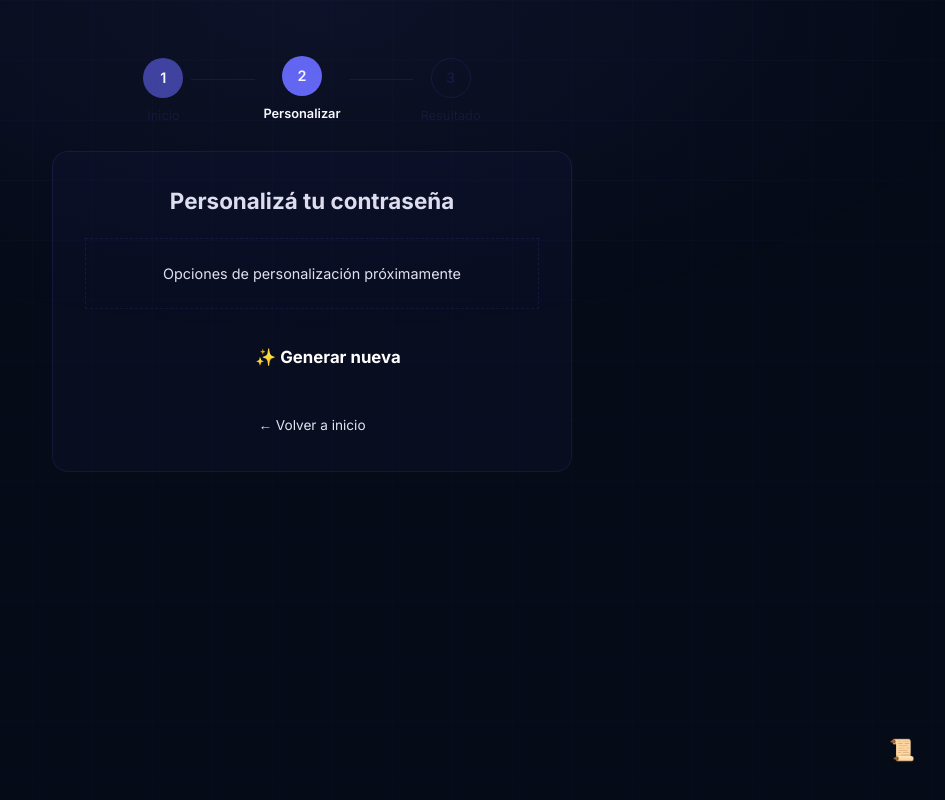
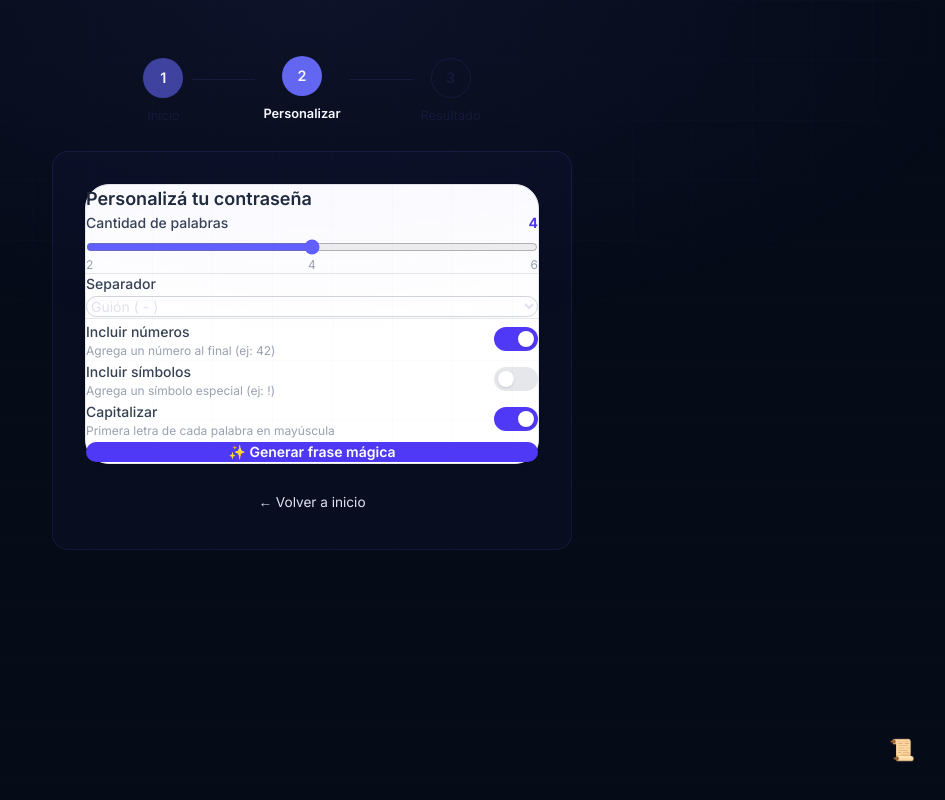
Before and after one commit to adesposito5/PassFrases-proyect, a React (Vite) app: page /generator in a window 1280 px wide. Shown: the whole page, without its empty margins (328-1273 px from the left). Built offline with nearby package versions, Linux system fonts and the light colour scheme.

Commit message:
Refactoring of GeneratorFrom and GeneratorPanel

```diff
--- a/src/features/generator/components/GeneratorForm.tsx
+++ b/src/features/generator/components/GeneratorForm.tsx
@@ -1,36 +1,23 @@
 // src/features/generator/components/GeneratorForm.tsx
-
-import { useState } from "react";
 import { usePasswordStore } from "../store";
 import type { PasswordConfig } from "../types";
 
 export function GeneratorForm() {
-	// ── Conexión con el STORE GLOBAL de Zustand de I1 ──
+  // ── Conexión con el store global ──
   const config = usePasswordStore((state) => state.config);
   const generate = usePasswordStore((state) => state.generate);
+  const setConfig = usePasswordStore((state) => state.setConfig);
 
-	const [isGenerating, setIsGenerating] = useState(false);
-	// ── Helper: actualiza la config global directamente ──
-	// Como I1 no creó una acción específica para actualizar la config,
-	// usamos setState nativo de Zustand para mutar el store sin romper nada.
+  // Actualiza un campo de config a través de la acción del store (pacto D1)
   const updateOption = <K extends keyof PasswordConfig>(
     key: K,
     value: PasswordConfig[K],
   ) => {
-		usePasswordStore.setState((state) => ({
-			config: { ...state.config, [key]: value },
-		}));
+    setConfig({ [key]: value });
   };
 
-	// <-- 3. Reemplazá tu handleGenerate actual por este:
   const handleGenerate = () => {
-		setIsGenerating(true);
-
-		// Simulamos un retraso de 800ms
-		setTimeout(() => {
     generate();
-			setIsGenerating(false);
-		}, 800);
   };
 
   return (
@@ -116,15 +103,13 @@ export function GeneratorForm() {
       </div>
 
       {/* ── BOTÓN: Generar ── */}
-			{/* <-- 4. Reemplazá el botón actual por este: */}
       <button
         type="button"
         onClick={handleGenerate}
-				disabled={isGenerating}
-				className="w-full rounded-lg bg-indigo-600 px-4 py-3 text-sm font-semibold text-white transition-colors hover:bg-indigo-700 disabled:cursor-not-allowed disabled:opacity-50"
+        className="w-full rounded-lg bg-indigo-600 px-4 py-3 text-sm font-semibold text-white transition-colors hover:bg-indigo-700"
         aria-label="Generar contraseña con las opciones seleccionadas"
       >
-				{isGenerating ? "Generando..." : "✨ Generar frase mágica"}
+        ✨ Generar frase mágica
       </button>
     </div>
   );
--- a/src/features/generator/components/GeneratorPanel.tsx
+++ b/src/features/generator/components/GeneratorPanel.tsx
@@ -1,4 +1,5 @@
 import { useNavigate } from 'react-router-dom'
+import { GeneratorForm } from './GeneratorForm'
 import { usePasswordStore } from '@/features/generator/store'
 
 export default function GeneratorPanel() {
@@ -26,52 +27,8 @@ export default function GeneratorPanel() {
   if (currentStep === 2) {
     return (
       <div style={{ display: 'flex', flexDirection: 'column', gap: '1.25rem' }}>
-        <h2 style={{ fontSize: '1.4rem', fontWeight: 700, textAlign: 'center', color: 'var(--color-text)' }}>
-          Personalizá tu contraseña
-        </h2>
-
-        <div style={{
-          textAlign: 'center',
-          padding: '1.5rem',
-          color: 'var(--color-text-tertiary)',
-          fontSize: '0.9rem',
-          border: '1px dashed var(--color-border)',
-          borderRadius: 'var(--radius-md)',
-        }}>
-          <p style={{ margin: 0 }}>Opciones de personalización próximamente</p>
-        </div>
-
-        <button
-          onClick={handleGenerate}
-          aria-label="Generar nueva contraseña"
-          style={{
-            all: 'unset',
-            cursor: 'pointer',
-            display: 'flex',
-            alignItems: 'center',
-            justifyContent: 'center',
-            gap: '0.5rem',
-            width: '100%',
-            padding: '1rem',
-            borderRadius: '14px',
-            background: 'var(--gradient-blue)',
-            color: '#fff',
-            fontSize: '1.05rem',
-            fontWeight: 700,
-            fontFamily: 'var(--font-sans)',
-            transition: 'all var(--duration-fast) var(--ease-out)',
-          }}
-          onMouseEnter={(e) => {
-            e.currentTarget.style.transform = 'translateY(-2px)'
-            e.currentTarget.style.boxShadow = '0 8px 32px rgba(99,102,241,0.35)'
-          }}
-          onMouseLeave={(e) => {
-            e.currentTarget.style.transform = ''
-            e.currentTarget.style.boxShadow = ''
-          }}
-        >
-          ✨ Generar nueva
-        </button>
+        {/* GeneratorForm de D2 — maneja config y genera al hacer click */}
+        <GeneratorForm />
 
         <button
           onClick={handleBackToStart}
--- a/src/features/generator/store.ts
+++ b/src/features/generator/store.ts
@@ -1,5 +1,4 @@
 import { create } from 'zustand'
-import { persist } from 'zustand/middleware'
 import type { PasswordConfig, PasswordResult, SessionEntry, BatchResult, ReuseWarning } from './types'
 import { generatePassword, generateBatch, checkReuseWarnings } from './utils'
 
@@ -22,6 +21,7 @@ interface PasswordState {
 
   setStep: (step: 1 | 2 | 3) => void
   toggleHistory: () => void
+  setConfig: (patch: Partial<PasswordConfig>) => void
 
   generate: () => void
   generateBatch: () => void
@@ -30,7 +30,6 @@ interface PasswordState {
 }
 
 export const usePasswordStore = create<PasswordState>()(
-  persist(
   (set, get) => ({
     config: defaultConfig,
     currentResult: null,
@@ -43,6 +42,7 @@ export const usePasswordStore = create<PasswordState>()(
 
     setStep: (step) => set({ currentStep: step }),
     toggleHistory: () => set((state) => ({ historyOpen: !state.historyOpen })),
+    setConfig: (patch) => set((state) => ({ config: { ...state.config, ...patch } })),
 
     generate: () => {
       const state = get()
@@ -81,12 +81,7 @@ export const usePasswordStore = create<PasswordState>()(
 
     setBatchCount: (n) => set({ batchCount: n }),
     clearHistory: () => set({ sessionHistory: [], batchResults: null, batchWarnings: [] }),
-    }),
-    {
-      name: 'passfrases-config',
-      partialize: (state) => ({ config: state.config }),
-    },
-  ),
+  })
 )
 
 export type { PasswordState }
```
Lines whose indentation alone changed are shown as unchanged.
